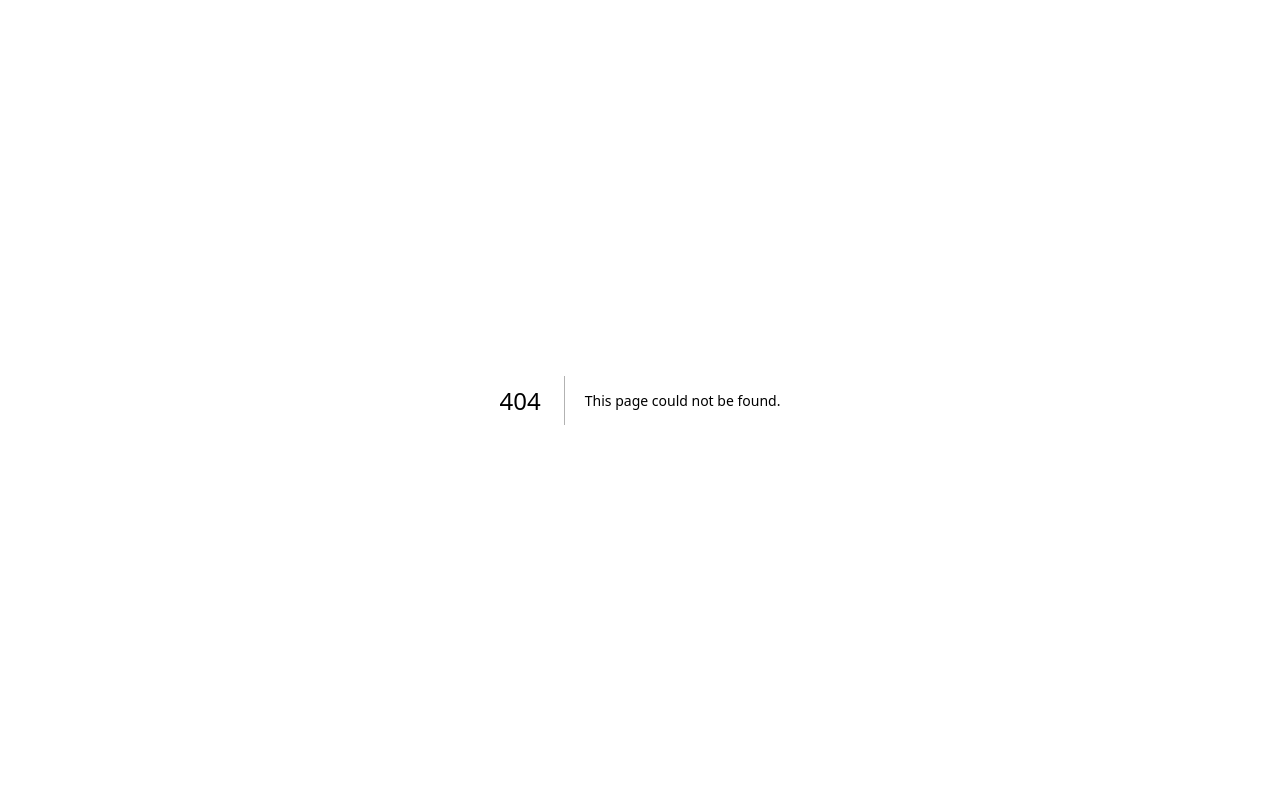
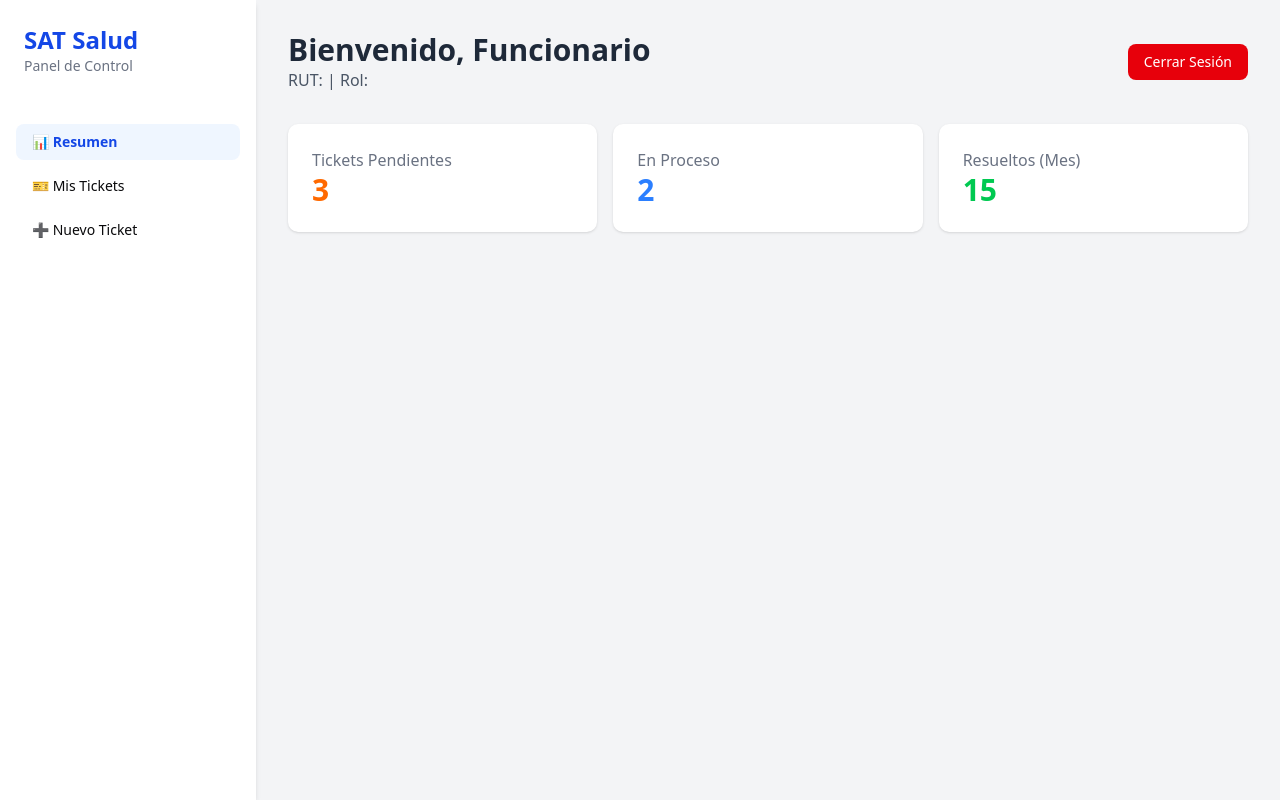
Before and after one commit to Yosh457/salud-sat-frontend, a Next.js app: page /dashboard in a window 1280 px wide. Before the commit this address had no page. Built offline with nearby package versions, Linux system fonts and the light colour scheme; sample sign-in values are in the browser's storage.

Commit message:
Se implementa estructura base del dashboard principal y protección de rutas.

```diff
--- /dev/null
+++ b/src/app/dashboard/page.tsx
@@ -0,0 +1,96 @@
+"use client";
+
+import { useEffect, useState } from "react";
+import { useRouter } from "next/navigation";
+import { Button } from "@/components/ui/button";
+
+export default function DashboardPage() {
+    const router = useRouter();
+    const [user, setUser] = useState<{ rut: string; rol: string } | null>(null);
+
+    useEffect(() => {
+        // 1. Verificar si hay token
+        const token = localStorage.getItem("sat_token");
+
+        if (!token) {
+            router.push("/"); // Si no hay token, volver al login
+            return;
+        }
+
+        // 2. Decodificar el token (de forma básica para obtener datos visuales)
+        // Nota: La seguridad real la pone el Backend al validar el token en cada petición.
+        try {
+            const payload = JSON.parse(atob(token.split(".")[1]));
+            setUser({ rut: payload.rut, rol: payload.rol });
+        } catch (e) {
+            localStorage.removeItem("sat_token");
+            router.push("/");
+        }
+    }, [router]);
+
+    const handleLogout = () => {
+        localStorage.removeItem("sat_token");
+        router.push("/");
+    };
+
+    if (!user) {
+        return <div className="flex h-screen items-center justify-center">Cargando...</div>;
+    }
+
+    return (
+        <div className="flex min-h-screen bg-gray-100">
+            {/* SIDEBAR (Barra Lateral) - Pronto la moveremos a un componente separado */}
+            <aside className="w-64 bg-white shadow-md hidden md:block">
+                <div className="p-6">
+                    <h2 className="text-2xl font-bold text-blue-700">SAT Salud</h2>
+                    <p className="text-sm text-gray-500">Panel de Control</p>
+                </div>
+                <nav className="mt-6 px-4 space-y-2">
+                    <Button variant="ghost" className="w-full justify-start font-bold bg-blue-50 text-blue-700">
+                        📊 Resumen
+                    </Button>
+                    <Button variant="ghost" className="w-full justify-start">
+                        🎫 Mis Tickets
+                    </Button>
+                    <Button variant="ghost" className="w-full justify-start">
+                        ➕ Nuevo Ticket
+                    </Button>
+                    {user.rol === 'admin' && (
+                        <Button variant="ghost" className="w-full justify-start text-purple-600">
+                            👥 Usuarios (Admin)
+                        </Button>
+                    )}
+                </nav>
+            </aside>
+
+            {/* CONTENIDO PRINCIPAL */}
+            <main className="flex-1 p-8">
+                <header className="flex justify-between items-center mb-8">
+                    <div>
+                        <h1 className="text-3xl font-bold text-gray-800">Bienvenido, Funcionario</h1>
+                        <p className="text-gray-600">RUT: {user.rut} | Rol: <span className="uppercase font-bold">{user.rol}</span></p>
+                    </div>
+                    <Button variant="destructive" onClick={handleLogout}>
+                        Cerrar Sesión
+                    </Button>
+                </header>
+
+                {/* Área de trabajo (Aquí irán las tablas y gráficos) */}
+                <div className="grid gap-4 md:grid-cols-3">
+                    <div className="p-6 bg-white rounded-lg shadow">
+                        <h3 className="text-gray-500">Tickets Pendientes</h3>
+                        <p className="text-3xl font-bold text-orange-500">3</p>
+                    </div>
+                    <div className="p-6 bg-white rounded-lg shadow">
+                        <h3 className="text-gray-500">En Proceso</h3>
+                        <p className="text-3xl font-bold text-blue-500">2</p>
+                    </div>
+                    <div className="p-6 bg-white rounded-lg shadow">
+                        <h3 className="text-gray-500">Resueltos (Mes)</h3>
+                        <p className="text-3xl font-bold text-green-500">15</p>
+                    </div>
+                </div>
+            </main>
+        </div>
+    );
+}
--- a/src/components/LoginForm.tsx
+++ b/src/components/LoginForm.tsx
@@ -62,10 +62,10 @@ export function LoginForm() {
             // Guardamos el token en localStorage (Temporal, luego veremos cookies)
             localStorage.setItem("sat_token", result.token);
 
-            // Redirigimos al Dashboard (Crearemos esta página pronto)
-            // Por ahora redirigimos al home o mostramos alerta
-            alert("¡Login Exitoso! Token guardado.");
-            // router.push("/dashboard");
+            // Redirigimos al Dashboard
+            // Comentamos la alerta para no interrumpir el flujo
+            // alert("¡Login Exitoso! Token guardado.");
+            router.push("/dashboard");
 
         } catch (err: any) {
             setError(err.message); // Mostramos el error en pantalla
```
